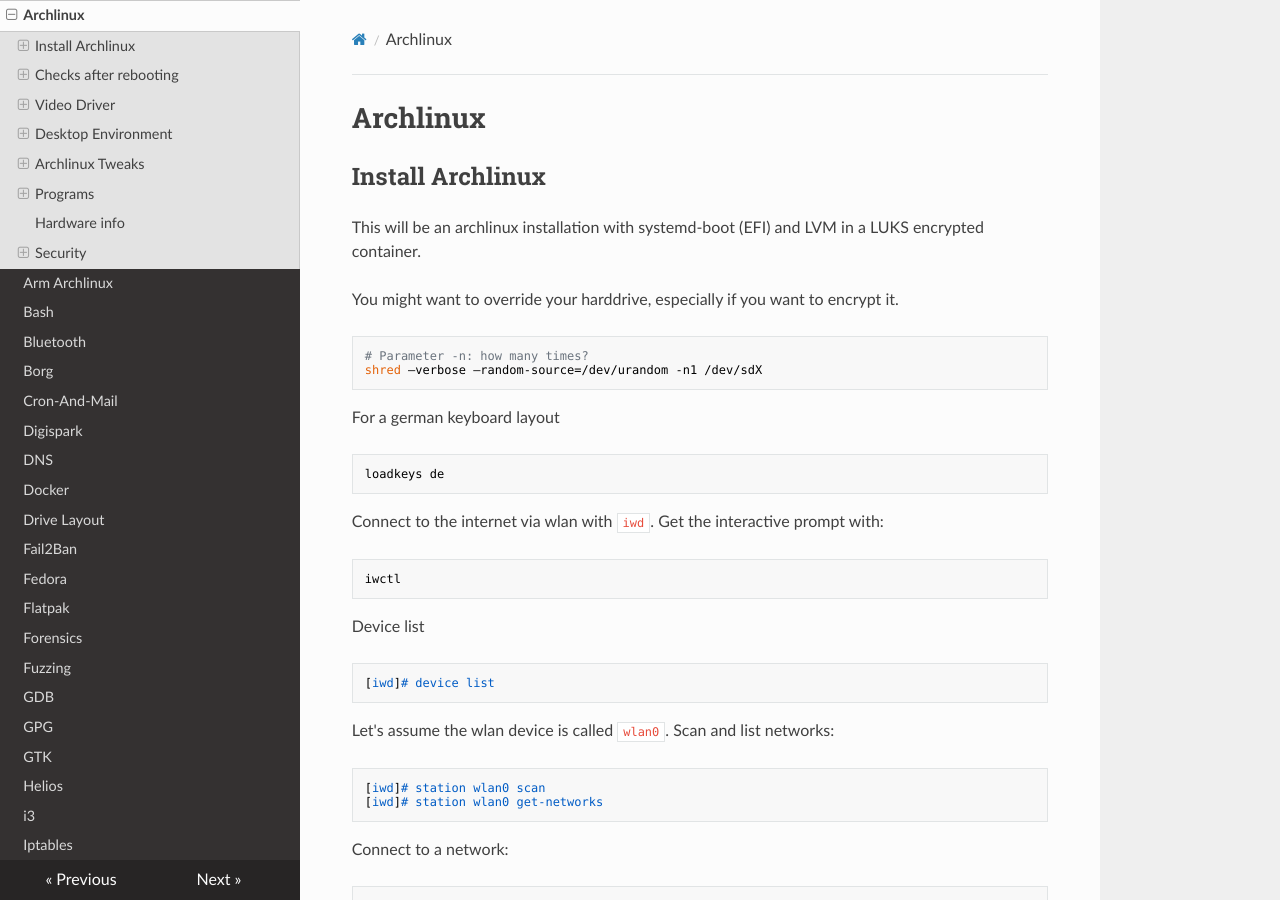
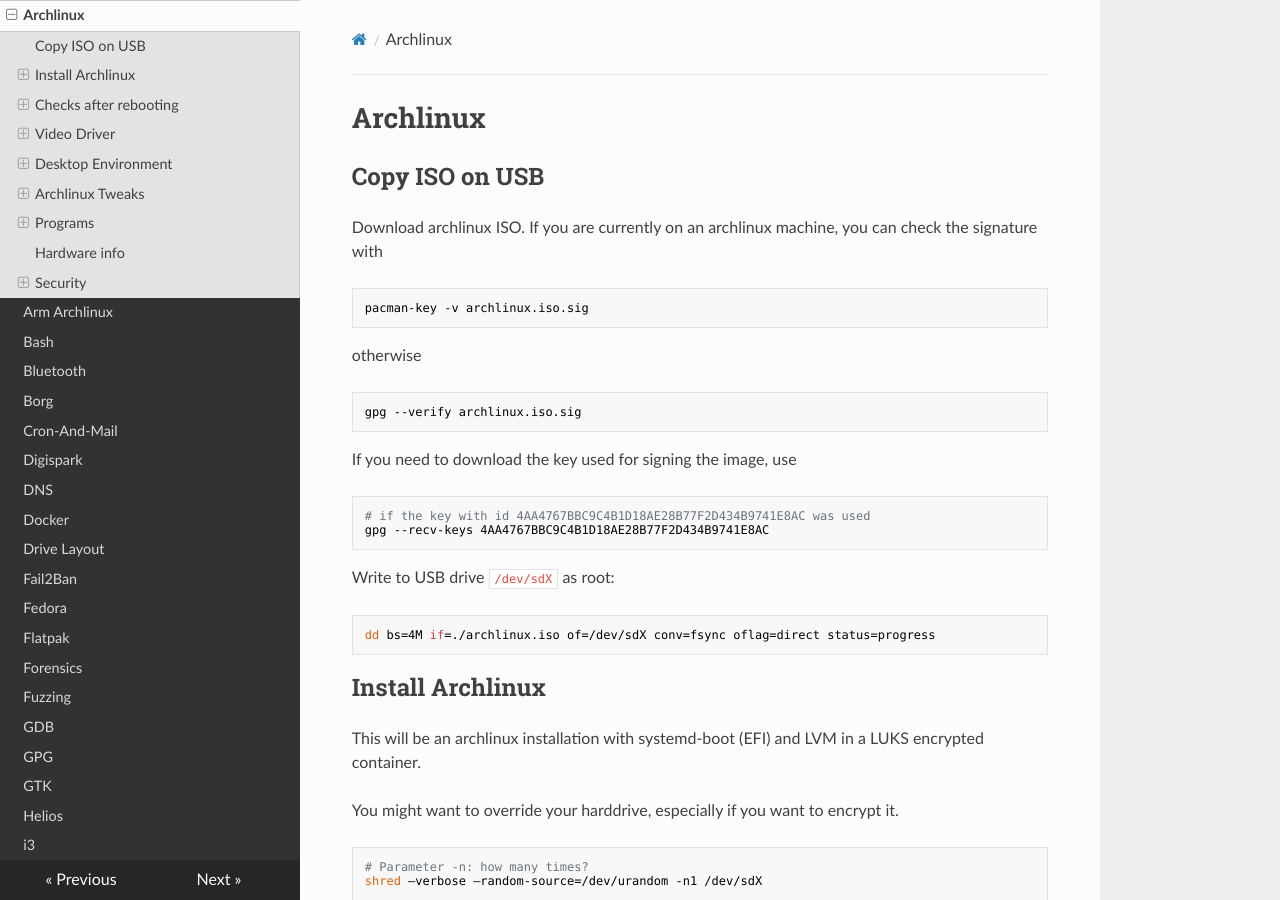
Before and after one commit to Maaxxs/wiki, an MkDocs documentation site: the page built from docs/archlinux.md, in a window 1280 px wide and 900 px high. Built offline with MkDocs 1.6.1, drawn with Linux system fonts in a browser that asks for light colours; nearby versions of some CDN libraries.

Commit message:
Add creation of archlinux USB drive

````diff
--- a/docs/archlinux.md
+++ b/docs/archlinux.md
@@ -1,4 +1,32 @@
 # Archlinux
+
+## Copy ISO on USB
+
+Download archlinux ISO. If you are currently on an archlinux machine, you can
+check the signature with
+
+```sh
+pacman-key -v archlinux.iso.sig
+```
+
+otherwise
+
+```sh
+gpg --verify archlinux.iso.sig
+```
+
+If you need to download the key used for signing the image, use
+
+```sh
+# if the key with id 4AA4767BBC9C4B1D18AE28B77F2D434B9741E8AC was used
+gpg --recv-keys 4AA4767BBC9C4B1D18AE28B77F2D434B9741E8AC
+```
+
+Write to USB drive `/dev/sdX` as root:
+
+```sh
+dd bs=4M if=./archlinux.iso of=/dev/sdX conv=fsync oflag=direct status=progress
+```
 
 ## Install Archlinux
 
````
